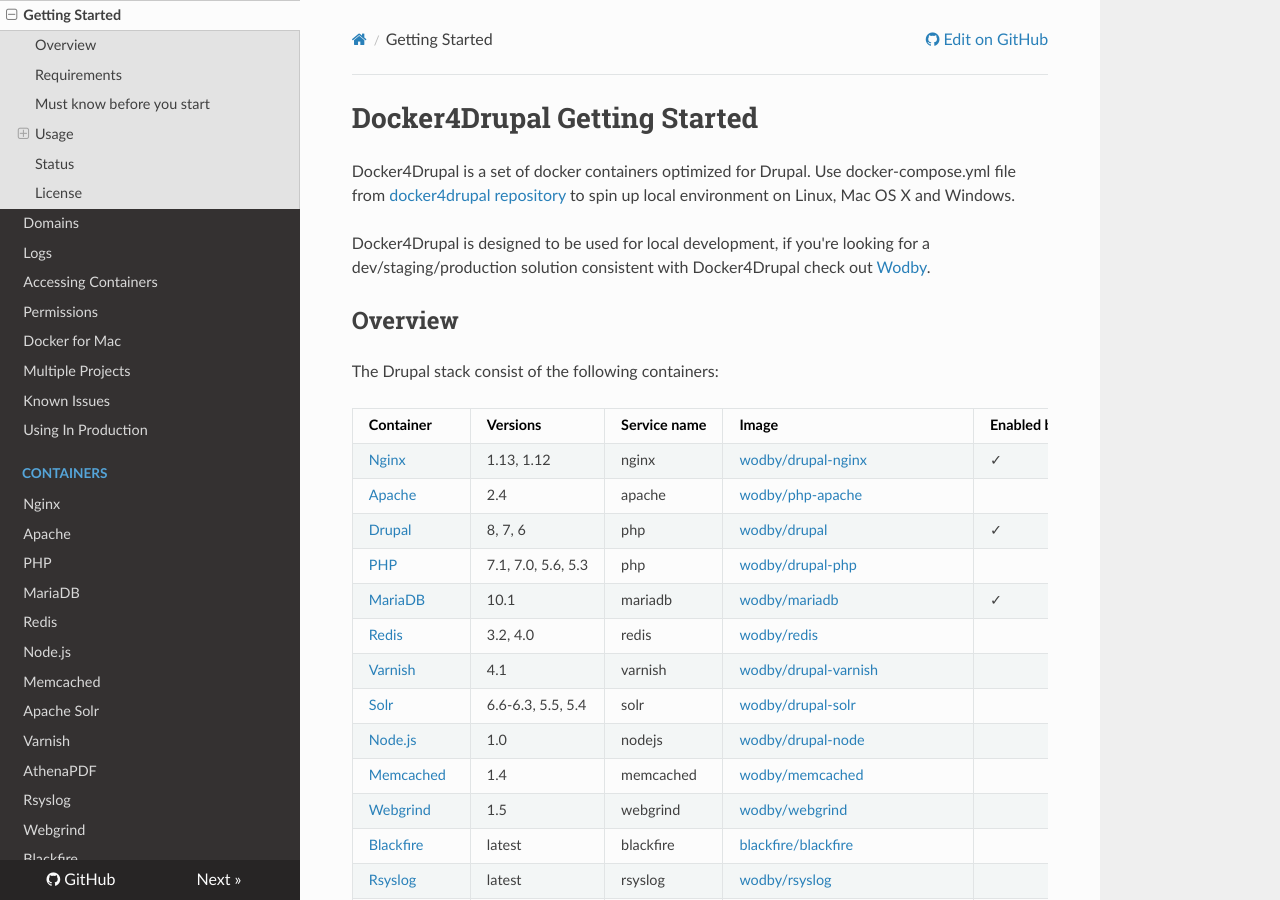
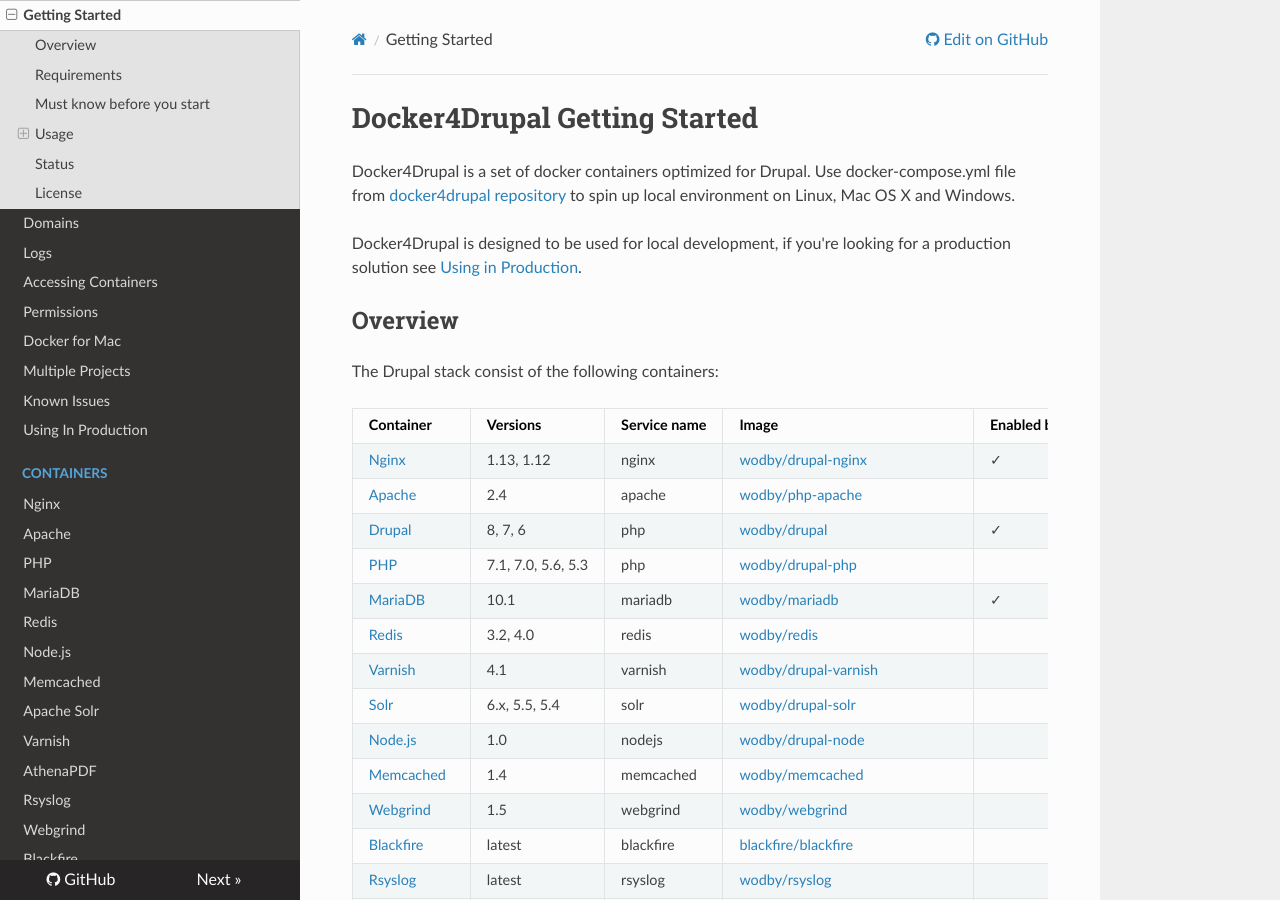
Before and after one commit to wodby/docker4drupal, an MkDocs documentation site: the page built from docs/index.md, in a window 1280 px wide and 900 px high. Built offline with MkDocs 1.6.1, drawn with Linux system fonts in a browser that asks for light colours; nearby versions of some CDN libraries; old or Windows-style settings are respelled for this version of MkDocs; some of the changed text lies outside the part shown.

Commit message:
Minor fixes

```diff
--- a/docs/index.md
+++ b/docs/index.md
@@ -2,7 +2,7 @@
 
 Docker4Drupal is a set of docker containers optimized for Drupal. Use docker-compose.yml file from [docker4drupal repository](https://github.com/wodby/docker4drupal) to spin up local environment on Linux, Mac OS X and Windows.
 
-Docker4Drupal is designed to be used for local development, if you're looking for a dev/staging/production solution consistent with Docker4Drupal check out [Wodby](https://wodby.com).
+Docker4Drupal is designed to be used for local development, if you're looking for a production solution see [Using in Production](production.md).
 
 ## Overview
 
@@ -52,7 +52,7 @@
 | [MariaDB]   | 10.1               | mariadb      | [wodby/mariadb]                    | ✓                  |
 | [Redis]     | 3.2, 4.0           | redis        | [wodby/redis]                      |                    |
 | [Varnish]   | 4.1                | varnish      | [wodby/drupal-varnish]             |                    |
-| [Solr]      | 6.6-6.3, 5.5, 5.4  | solr         | [wodby/drupal-solr]                |                    |
+| [Solr]      | 6.x, 5.5, 5.4      | solr         | [wodby/drupal-solr]                |                    |
 | [Node.js]   | 1.0                | nodejs       | [wodby/drupal-node]                |                    |
 | [Memcached] | 1.4                | memcached    | [wodby/memcached]                  |                    |
 | [Webgrind]  | 1.5                | webgrind     | [wodby/webgrind]                   |                    |
```
Also changed, not shown: other parts of docs/index.md (+3 -2 lines), README.md (+1 -1 lines), docs/domains.md (+1 -3 lines).
